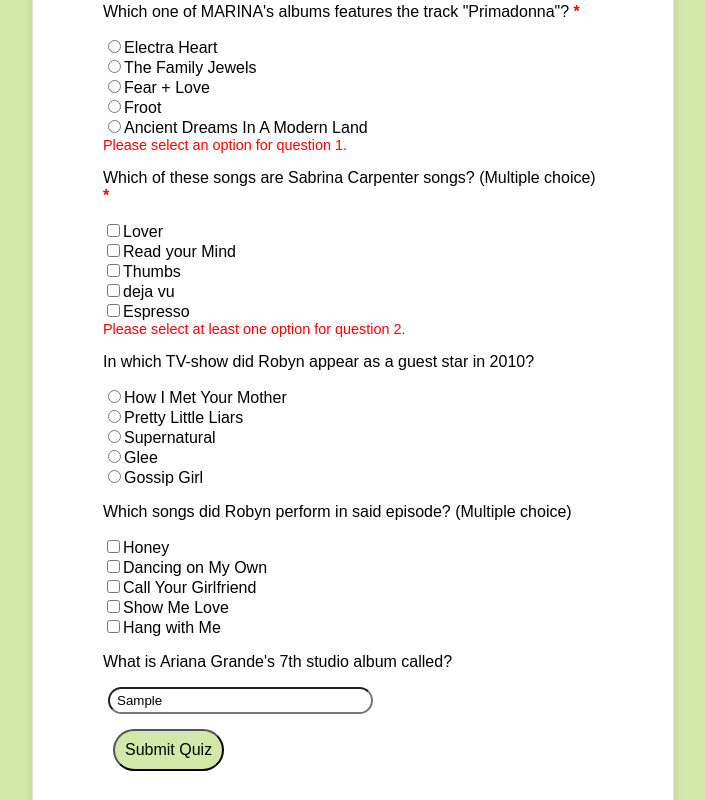
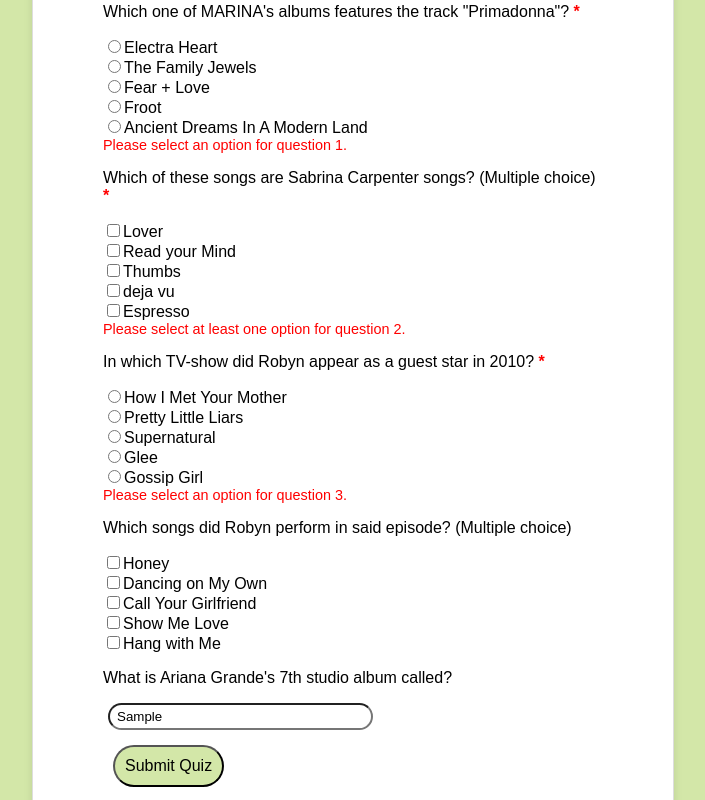
Before and after one commit to Schatziek/Schatziek, a plain HTML site: page Lab2/hannaekstedt.html in a window 1280 px wide. Both pictures are taken after typing "Sample", "Sample", "name@example.com", "Sample" into the empty fields and a click on the button "Submit Quiz". Shown: the part 361-1161 px from the top of the page, without its empty margins (287-992 px from the left). Drawn offline with Linux system fonts and the light colour scheme.

Commit message:
made question 3 required

```diff
--- a/Lab2/hannaekstedt.html
+++ b/Lab2/hannaekstedt.html
@@ -77,7 +77,7 @@
     <div id="q2Answer" class="answer-message"></div>
 
     <!-- Question 2: Radio buttons -->
-    <p>In which TV-show did Robyn appear as a guest star in 2010?</p>
+    <p class="required">In which TV-show did Robyn appear as a guest star in 2010?</p>
     <label>
     <input type="radio" id="HIMYM" name="question3" class="question3" value="HIMYM">How I Met Your Mother<br>
     </label>
@@ -93,6 +93,7 @@
     <label>
     <input type="radio" id="gossipgirl" name="question3" class="question3" value="gossipgirl">Gossip Girl<br>
     </label>
+    <div id="q3Error" class="error-message"></div>
     <div id="q3Answer" class="answer-message"></div>
 
     <!-- Question 2: Checkboxes -->
--- a/Lab2/hannaekstedt.js
+++ b/Lab2/hannaekstedt.js
@@ -63,6 +63,11 @@
         showError("q2Error", "Please select at least one option for question 2.");
           isValid = false;
       }
+
+      if (!document.querySelector('input[name="question3"]:checked')) {
+        showError("q3Error", "Please select an option for question 3.");
+        isValid = false;
+    }
 
       return isValid;
   }
```
